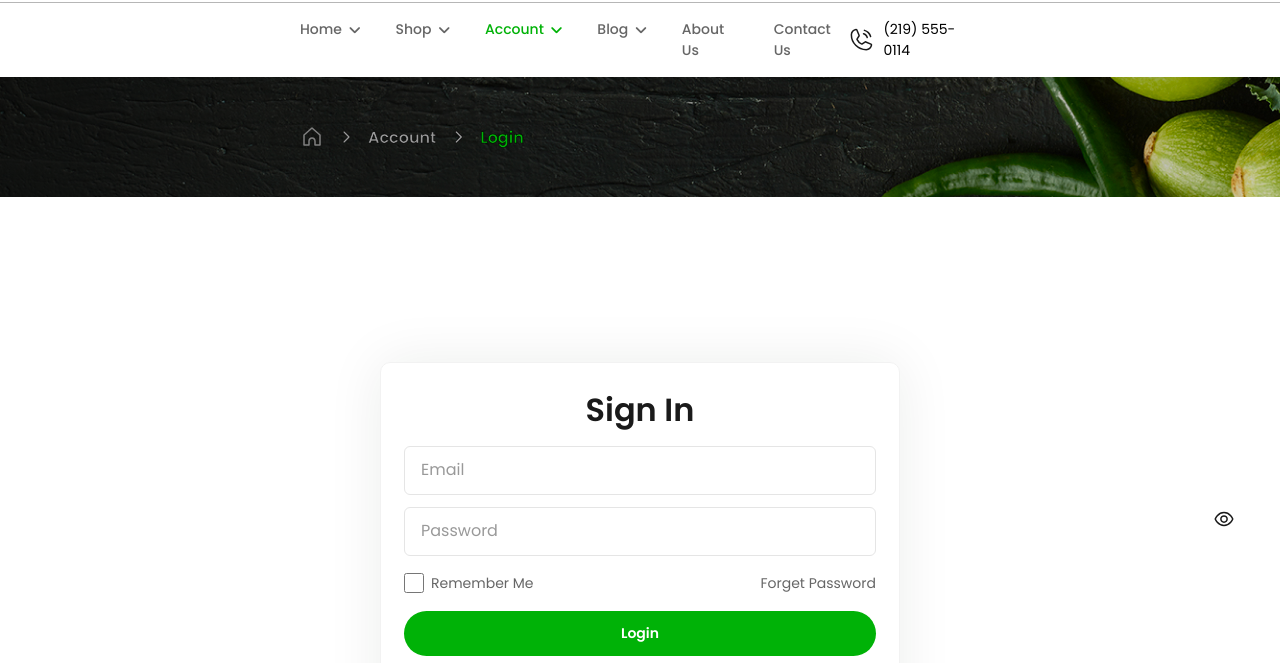
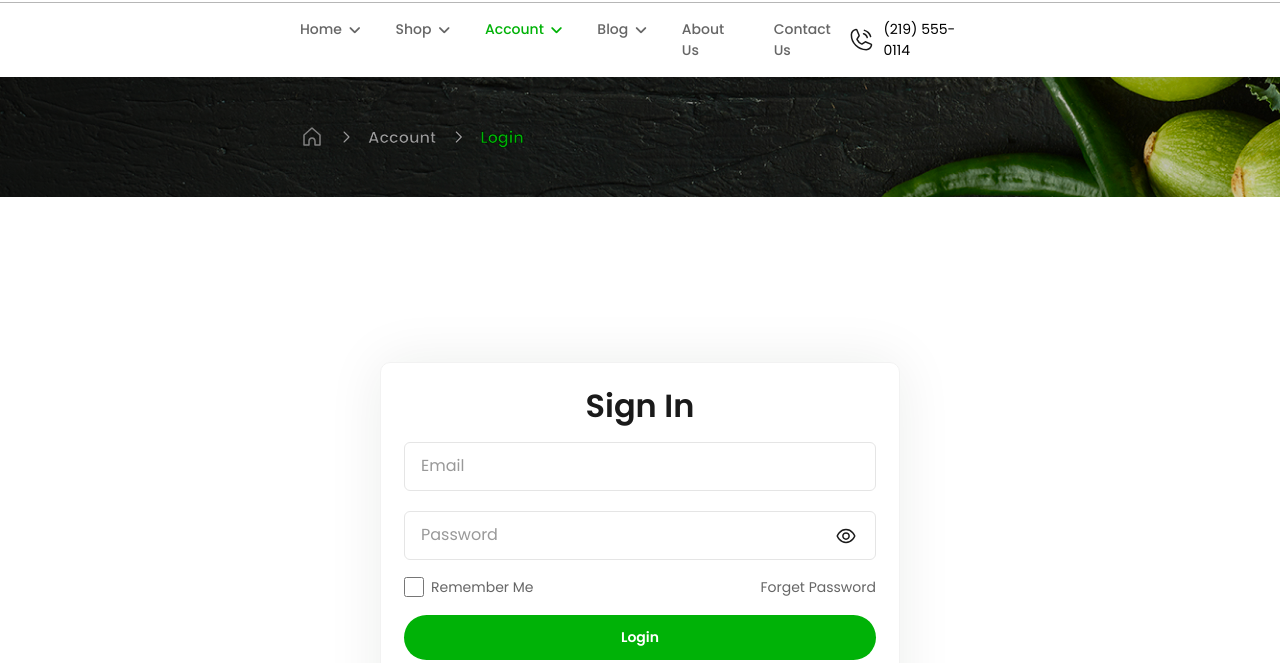
Before and after one commit to Natalia-pilia/Ecobazar, a plain HTML site: page sign_in.html in a window 1280 px wide. Shown: the part 137-800 px from the top of the page. Drawn offline with Linux system fonts and the light colour scheme.

Commit message:
sign in updated

```diff
--- a/sign_in.html
+++ b/sign_in.html
@@ -122,8 +122,10 @@
     <div class="container">
       <div class="sign-in-box">
         <h2>Sign In</h2>
-        <input type="email" class="sign" placeholder="Email">
-        <input type="password" class="sign" placeholder="Password"><div class="eye"><img src="./assets/Eye.svg" alt="see"></div>
+        <div class="input">
+          <input type="email" placeholder="Email">
+          <input type="password" placeholder="Password"><img src="./assets/Eye.svg" alt="see">
+        </div>
         <div class="password_reset"><input type="checkbox" class="remember"><label>Remember Me</label>
           <p>Forget Password</p>
         </div>
--- a/styles/sign_in.css
+++ b/styles/sign_in.css
@@ -26,8 +26,22 @@
             color: #1A1A1A;
             margin-bottom: 5px;
         }
+        .input{
+            position: relative;
+            display: flex;
+            flex-direction: column;
+            gap: 20px;
 
-        input.sign{
+            img{
+                width: 20px;
+                height: 20px;
+                position: absolute;
+                right: 20px;
+                bottom: 14px;
+            }
+
+
+            input{
                 padding: 16px;
                 width: 472px;
                 height: 49px;
@@ -40,16 +54,16 @@
                     font-size: 16px;
                     font-weight: 400;
                     line-height: 130%;
+
+                    .pass{
+                        position: relative;
+                        width: 500px;
+                        height: 100px;
+                    }
                 }
 
             }
-
-        .eye{
-            position: absolute;
-            left: 1214px;
-            top: 646px;
         }
-
 
         .password_reset{
             width: 472px;
```
Lines whose indentation alone changed are shown as unchanged.
